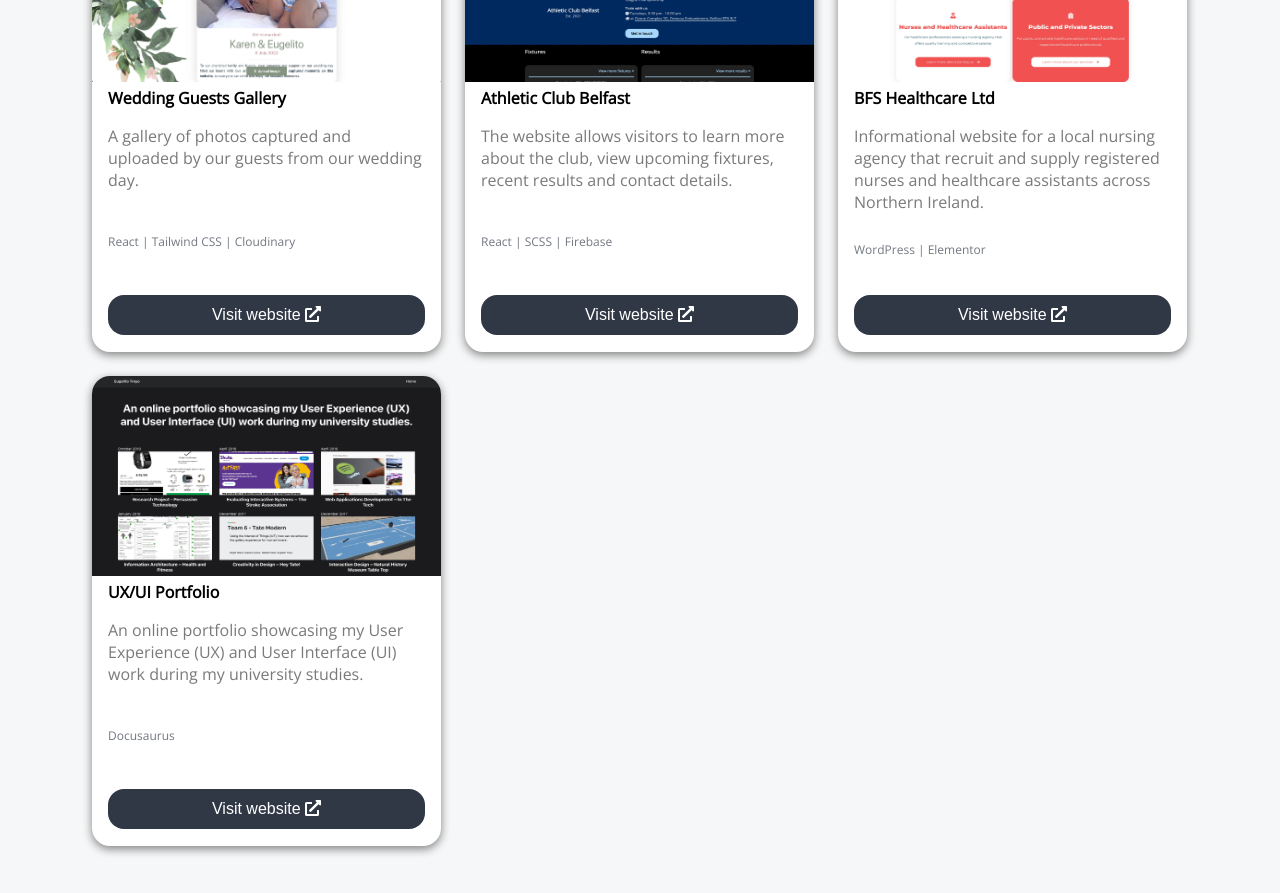
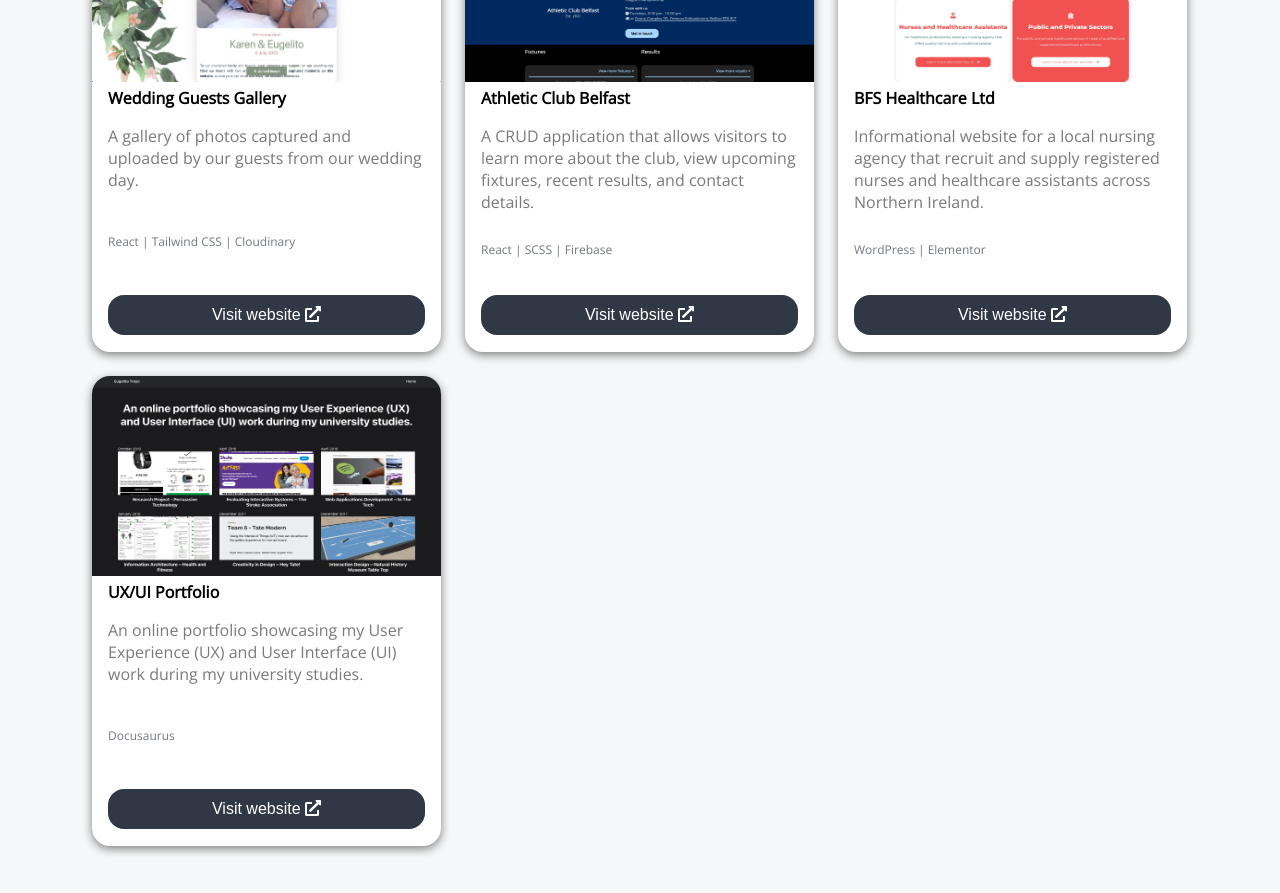
Before and after one commit to eugelito/eugelito, a React (Create React App) app: page / in a window 1280 px wide. Shown: the part 1200-2093 px from the top of the page. Built offline with nearby package versions, Linux system fonts and the light colour scheme.

Commit message:
CRUD app

```diff
--- a/src/Data.js
+++ b/src/Data.js
@@ -16,7 +16,7 @@ export const data = [
     title: "Athletic Club Belfast",
     technologies: "React | SCSS | Firebase",
     description:
-      "The website allows visitors to learn more about the club, view upcoming fixtures, recent results and contact details.",
+      "A CRUD application that allows visitors to learn more about the club, view upcoming fixtures, recent results, and contact details.",
     urlLink: "https://acbelfast.com/",
   },
   {
```
